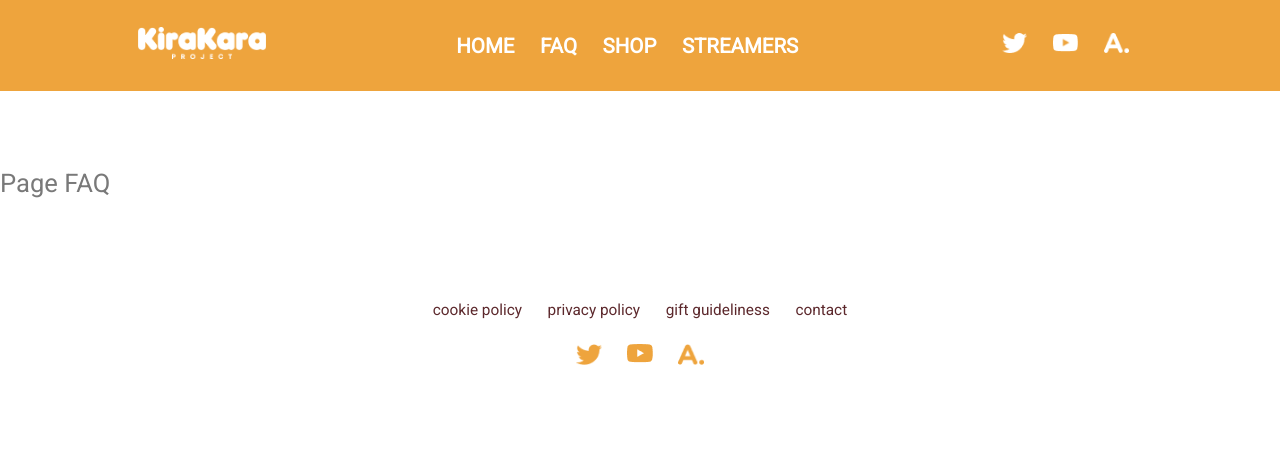
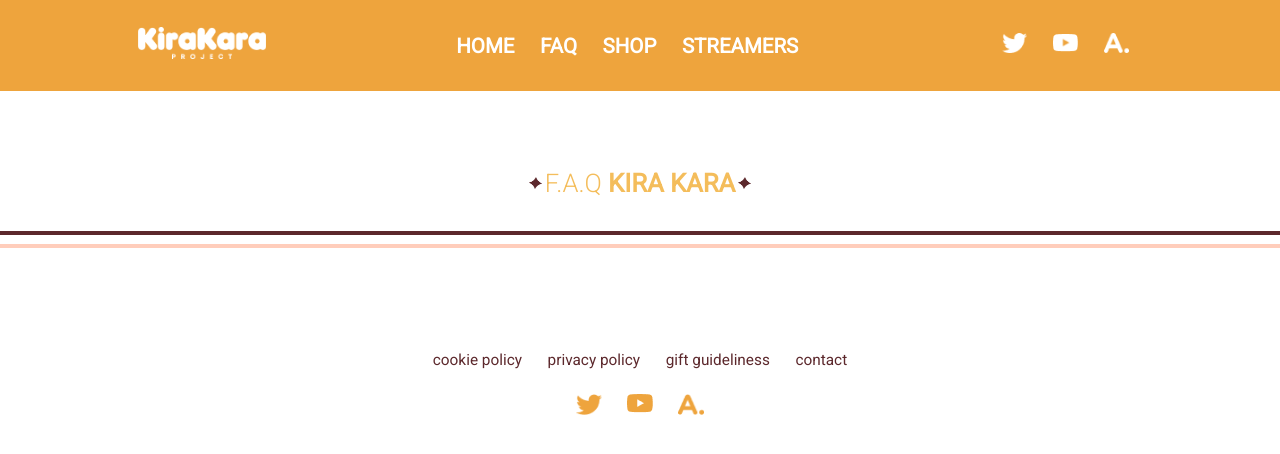
Before and after one commit to mariliamlcs/kirakaramel, a React (Create React App) app: page /faq in a window 1280 px wide. Shown: the top 454 px of the page. Built offline with nearby package versions, Linux system fonts and the light colour scheme.

Commit message:
create faq

```diff
--- /dev/null
+++ b/src/pages/Faq/index.css
@@ -0,0 +1,20 @@
+h1.faq-title {
+    margin: 0;
+}
+
+.estrelinha {
+    width: 1vw;
+    height: auto;
+    margin: 0 .2vw;
+    display: flex;
+    align-items: center;
+
+}
+
+.linha-marrom {
+    border: 2px solid #5C282C;
+}
+
+.linha-rose {
+    border: 2px solid #FFCDBB;
+}
--- a/src/pages/Faq/index.js
+++ b/src/pages/Faq/index.js
@@ -1,9 +1,21 @@
+import './index.css';
+import estrelinha from '../../assets/estrelinha.png';
+
 export default function Faq(){
     return(
     <>
-        <div className="content">
-        <h1>Page FAQ</h1>
+    <div className="content">
+        <div className='title-sections'>
+        <div className='estrelinha'><img src={estrelinha}/></div>
+        <h1 className='faq-title title-sections orange-text'>
+        F.A.Q&nbsp;<b>Kira Kara</b></h1>
+        <div className='estrelinha'><img src={estrelinha}/></div>
         </div>
+        <br/>
+        <hr className='linha-marrom'/>
+        <hr className='linha-rose'/>
+
+    </div>
     </>
     )
 }
--- a/src/pages/Home/index.css
+++ b/src/pages/Home/index.css
@@ -6,19 +6,6 @@
     width: inherit;
 }
 
-
-.title-sections {
-    text-transform: uppercase;
-    display: flex;
-    margin: auto;
-    font-size: 2vw;
-    justify-content: center;
-}
-.title-sections p {
-    font-size: 2.5vw;
-    width: max-content;
-    margin: 0px .5vw .5vw 0px;
-}
 
 .fine-line {
     width: 5vw;
--- a/src/styles/global.css
+++ b/src/styles/global.css
@@ -66,3 +66,17 @@ footer {
 input:focus {
     outline: none;
 }
+
+.title-sections {
+    text-transform: uppercase;
+    display: flex;
+    margin: auto;
+    font-size: 2vw;
+    justify-content: center;
+    font-weight: 300;
+}
+.title-sections p {
+    font-size: 2.5vw;
+    width: max-content;
+    margin: 0px .5vw .5vw 0px;
+}
```
Also changed, not shown: src/assets/estrelinha.png (added).
